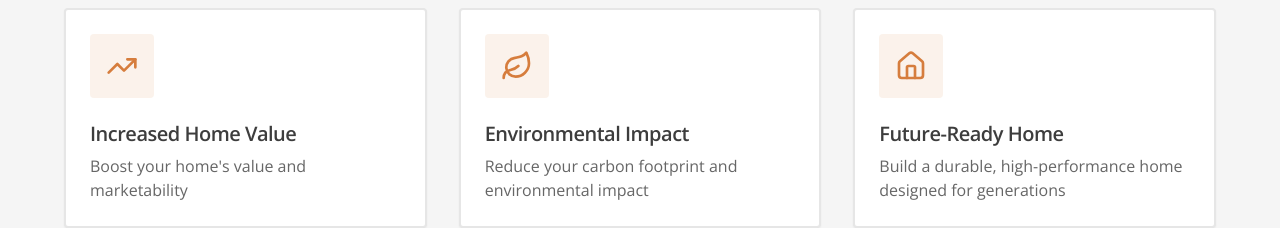
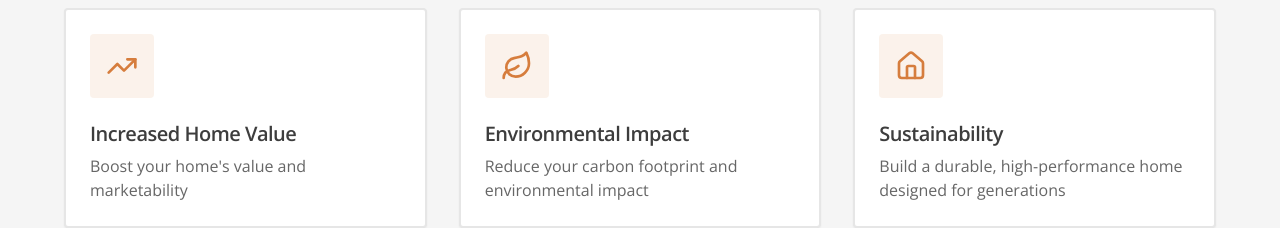
Before and after one commit to MattBegley224/vision-to-bricks, a React (Vite) app: page /rebates in a window 1280 px wide. Shown: the part 1160-1388 px from the top of the page. Built offline with nearby package versions, Linux system fonts and the light colour scheme; the HTML template or start-up script is replaced by a standard one.

Commit message:
Refactor: Change card title

```diff
--- a/src/pages/Rebates.tsx
+++ b/src/pages/Rebates.tsx
@@ -32,7 +32,7 @@ const benefits = [
   },
   {
     icon: Home,
-    title: "Future-Ready Home",
+    title: "Sustainability",
     description: "Build a durable, high-performance home designed for generations",
   },
 ];
```
